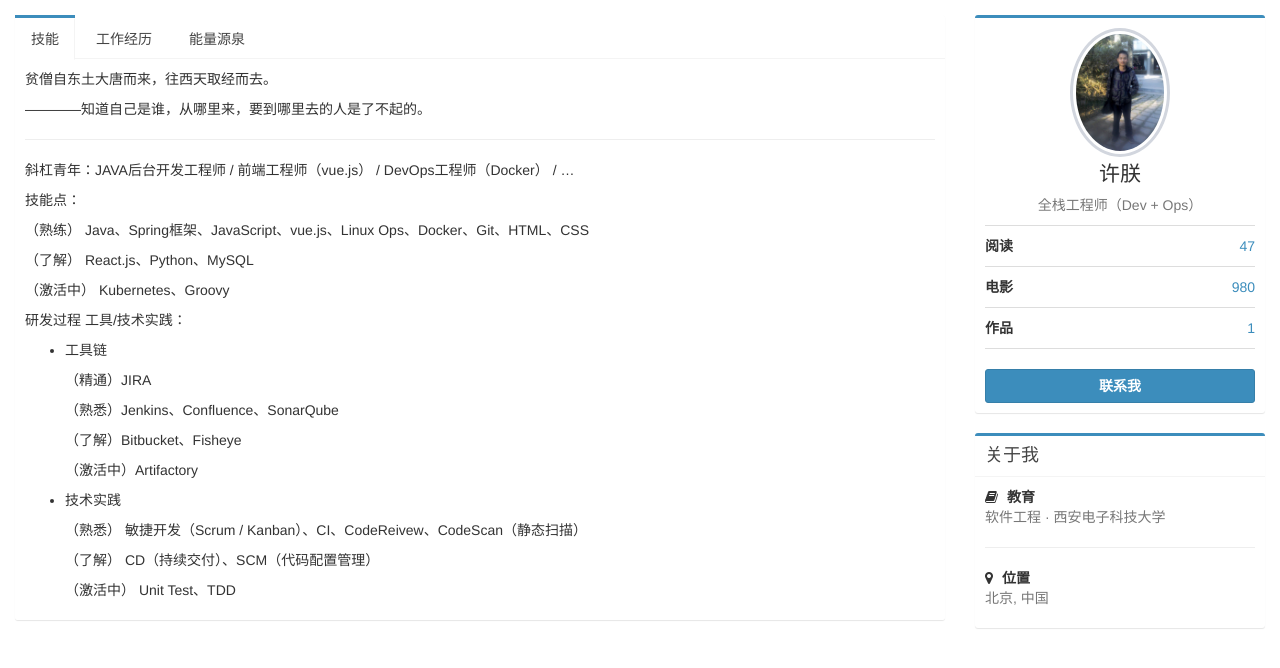
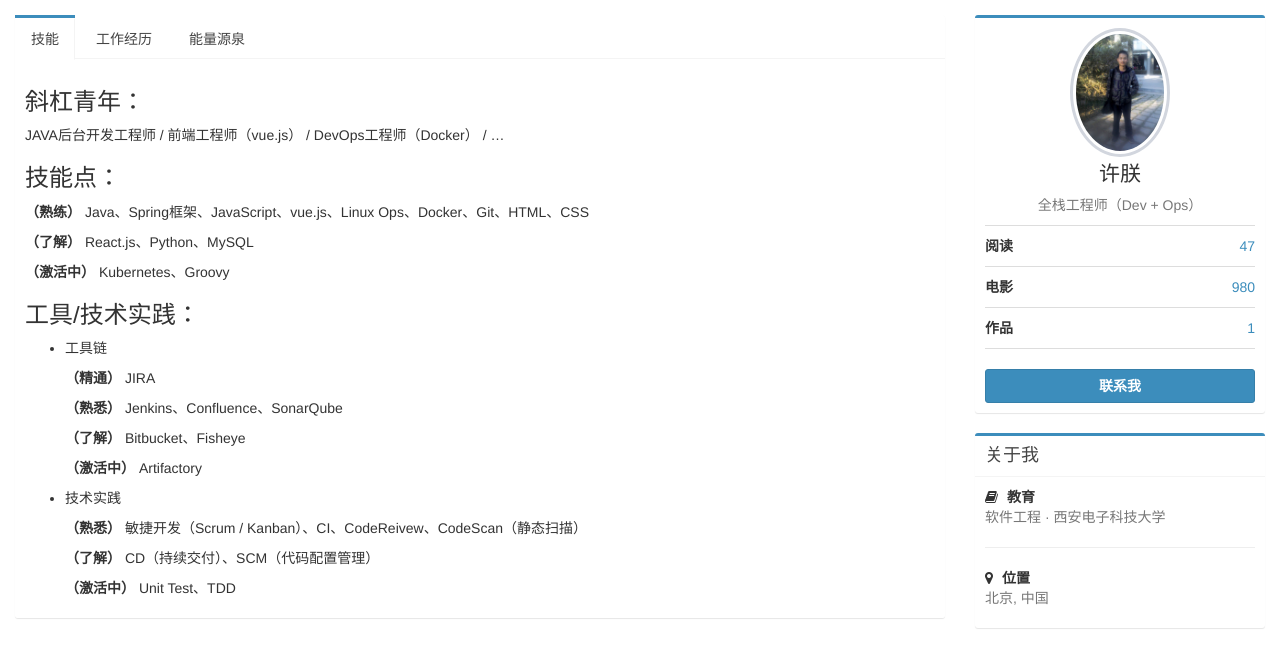
Before and after one commit to xuzhen1994/xuzhen1994.github.io, a Jekyll site: the page built from about/index.md, in a window 1280 px wide. Shown: the top 668 px of the page. Built offline with Jekyll 4.4.1, drawn with Linux system fonts in a browser that asks for light colours.

Commit message:
markdown语法糖

```diff
--- a/about/index.md
+++ b/about/index.md
@@ -3,37 +3,32 @@ title: 关于
 layout: about
 ---
 
-贫僧自东土大唐而来，往西天取经而去。
+### 斜杠青年： ###
+JAVA后台开发工程师 / 前端工程师（vue.js） / DevOps工程师（Docker） / ...
 
-   ————知道自己是谁，从哪里来，要到哪里去的人是了不起的。
+### 技能点： ###
 
----
+**（熟练）** Java、Spring框架、JavaScript、vue.js、Linux Ops、Docker、Git、HTML、CSS
 
-斜杠青年：JAVA后台开发工程师 / 前端工程师（vue.js） / DevOps工程师（Docker） / ...
+**（了解）** React.js、Python、MySQL
 
-技能点：
+**（激活中）** Kubernetes、Groovy
 
-（熟练） Java、Spring框架、JavaScript、vue.js、Linux Ops、Docker、Git、HTML、CSS
-
-（了解） React.js、Python、MySQL
-
-（激活中） Kubernetes、Groovy
-
-研发过程 工具/技术实践：
+### 工具/技术实践： ###
 
 - 工具链
 
-   （精通）JIRA
+   **（精通）** JIRA
 
-   （熟悉）Jenkins、Confluence、SonarQube
+   **（熟悉）** Jenkins、Confluence、SonarQube
 
-   （了解）Bitbucket、Fisheye
+   **（了解）** Bitbucket、Fisheye
 
-   （激活中）Artifactory
+   **（激活中）** Artifactory
 - 技术实践
 
-   （熟悉） 敏捷开发（Scrum / Kanban）、CI、CodeReivew、CodeScan（静态扫描）
+   **（熟悉）** 敏捷开发（Scrum / Kanban）、CI、CodeReivew、CodeScan（静态扫描）
 
-   （了解） CD（持续交付）、SCM（代码配置管理）
+   **（了解）** CD（持续交付）、SCM（代码配置管理）
 
-   （激活中） Unit Test、TDD
+   **（激活中）** Unit Test、TDD
```
